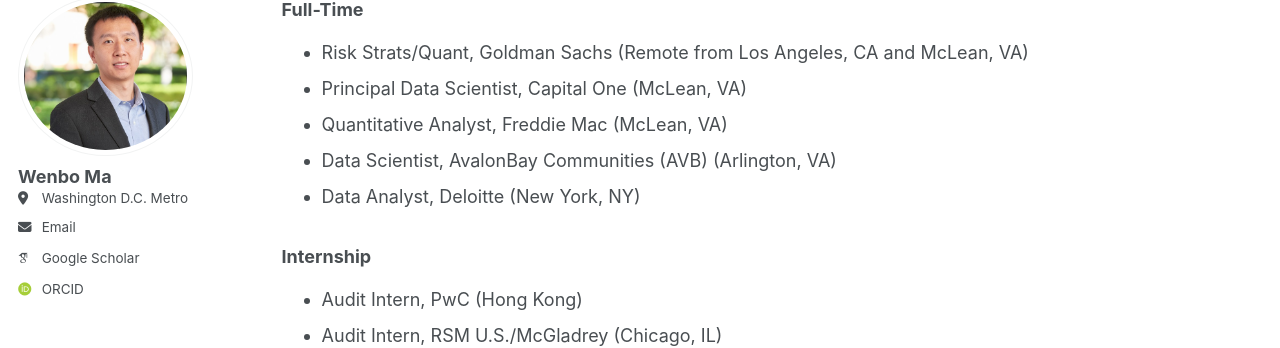
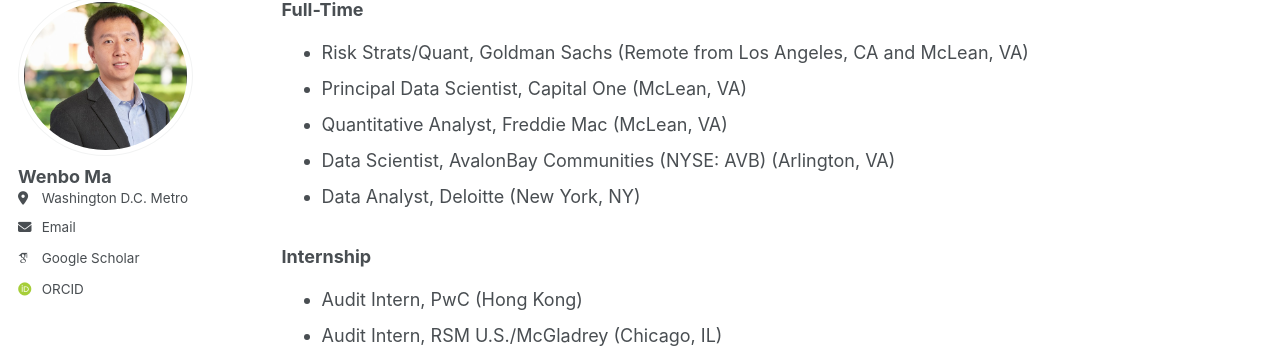
Before and after one commit to wenbo5565/wenbo5565.github.io, a Jekyll site: the page built from _pages/about.md, in a window 1280 px wide and 900 px high, scrolled down 1783 px. Shown: the part 110-458 px from the top of the window. Built offline with Jekyll 4.4.1, drawn with Linux system fonts in a browser that asks for light colours; some web fonts are replaced.

Commit message:
Update about.md

```diff
--- a/_pages/about.md
+++ b/_pages/about.md
@@ -51,7 +51,7 @@ Outside of work, I enjoy playing and watching sports — particularly tennis, sw
 - Risk Strats/Quant, Goldman Sachs (Remote from Los Angeles, CA and McLean, VA)
 - Principal Data Scientist, Capital One (McLean, VA)
 - Quantitative Analyst, Freddie Mac (McLean, VA)
-- Data Scientist, AvalonBay Communities (AVB) (Arlington, VA)
+- Data Scientist, AvalonBay Communities (NYSE: AVB) (Arlington, VA)
 - Data Analyst, Deloitte (New York, NY)
 
 ### Internship
```
